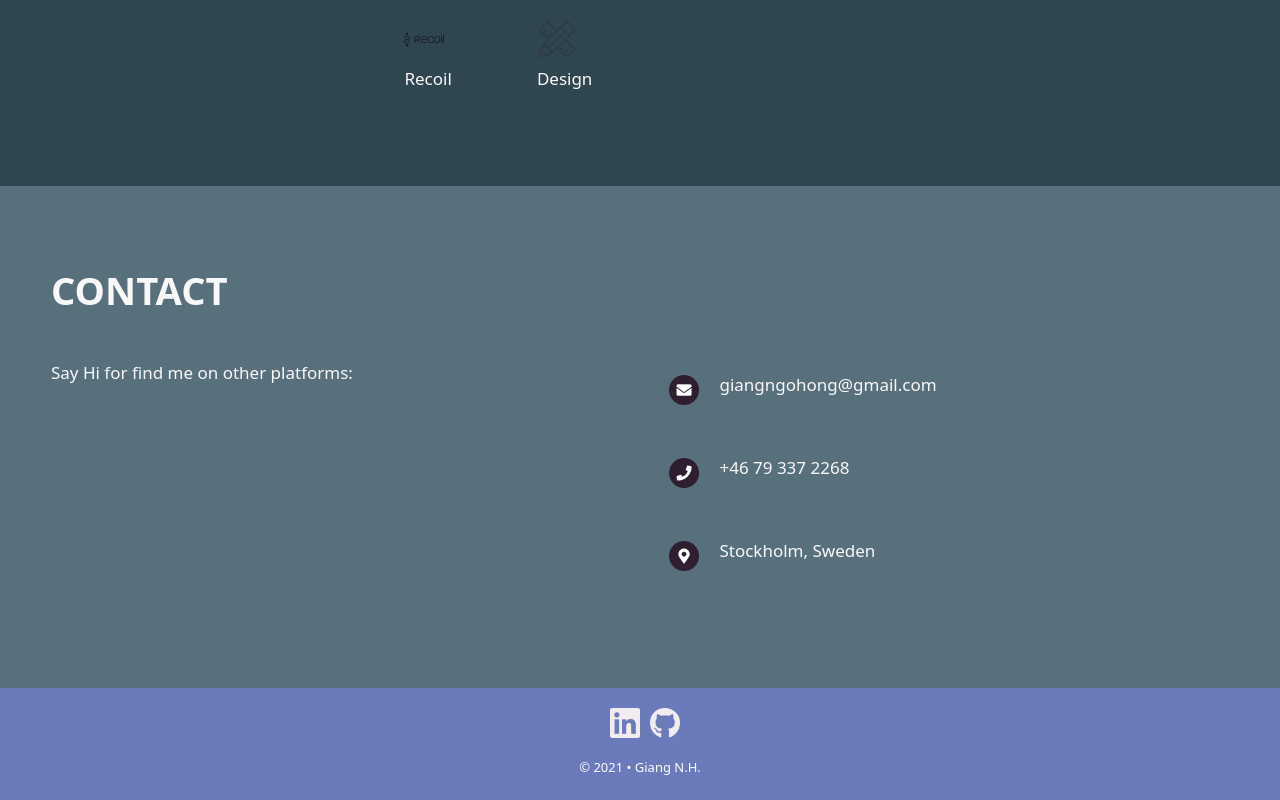
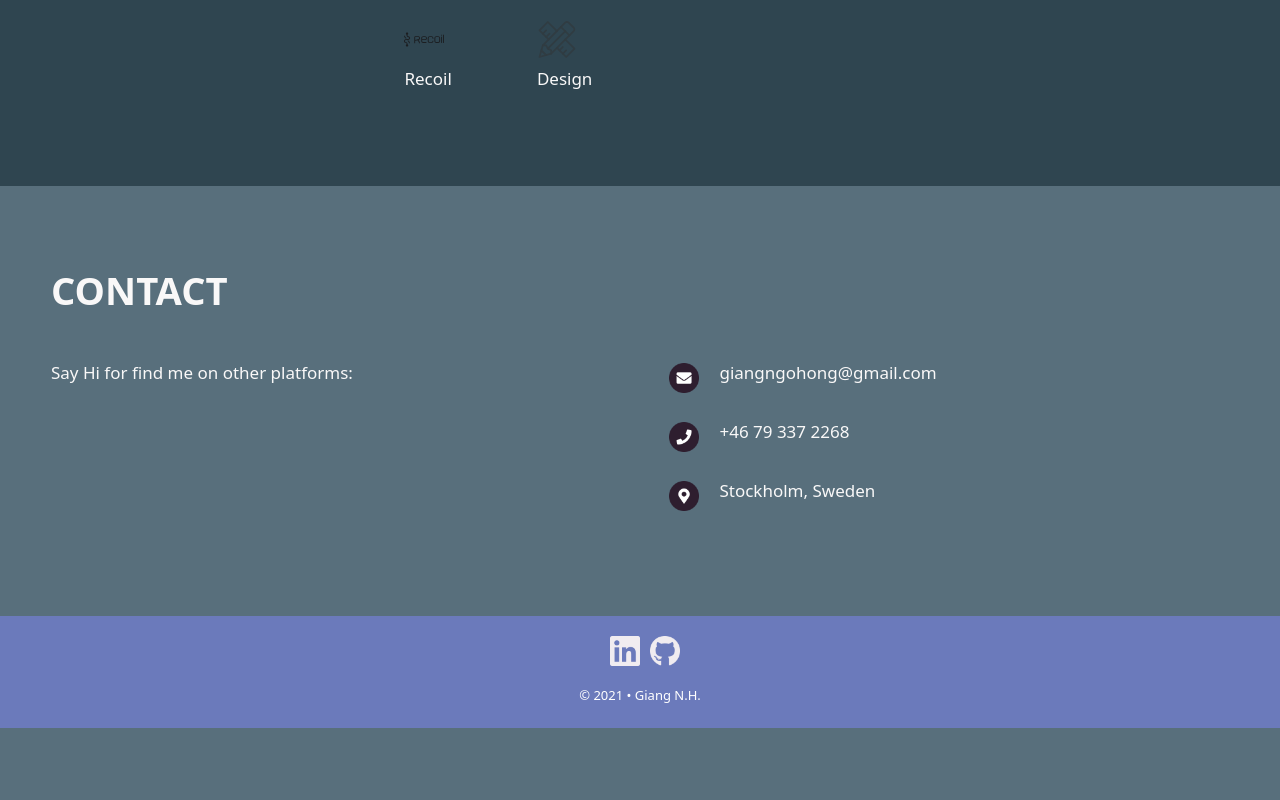
Before and after one commit to nh-g/portfolio-in-react, a React (Create React App) app: page / in a window 1280 px wide. Shown: the part 2653-3453 px from the top of the page. After the commit the page ends 3381 px from the top, so only its background shows below. Built offline with nearby package versions, Linux system fonts and the light colour scheme.

Commit message:
narrow space between li

```diff
--- a/src/styles/components/_contact.scss
+++ b/src/styles/components/_contact.scss
@@ -17,7 +17,6 @@
     display: flex;
     justify-content: flex-start;
     align-items: center;
-    margin: 12px 0;
 }
 @media screen and (min-width: 541px) {
     #contact .grid{
```
